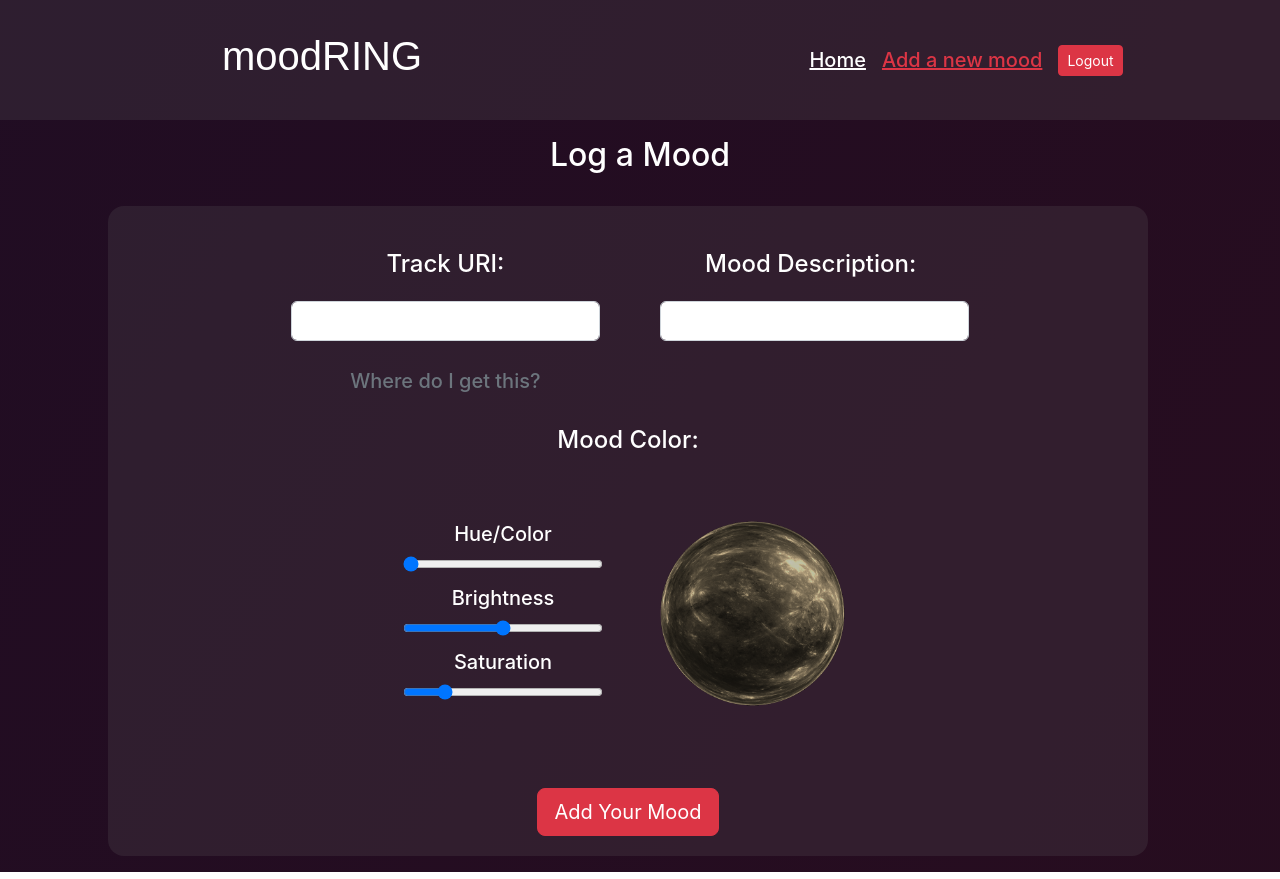
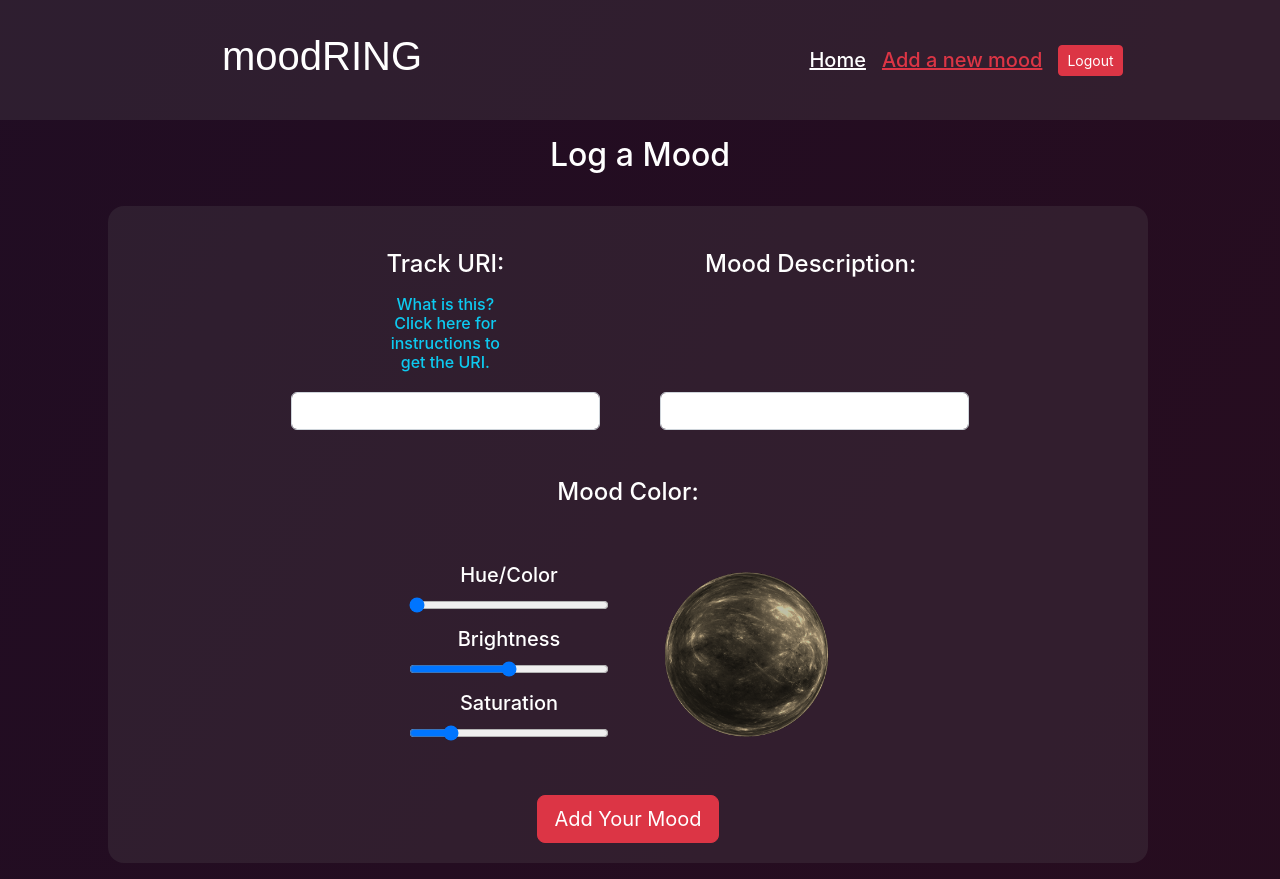
Before and after one commit to PSoteropulos/moodRING, a React (Create React App) app in the folder client/: page /form in a window 1280 px wide. Built offline with nearby package versions, Linux system fonts and the light colour scheme; no server answers.

Commit message:
orb sizing

```diff
--- a/client/src/components/Dashboard.js
+++ b/client/src/components/Dashboard.js
@@ -58,12 +58,12 @@ const Dashboard = (props) => {
             <div className='col row align-items-center justify-content-center'>
                 {list.map((mood, index)=>(
                     // <div key={index} className="col-10 row m-3 rounded-4 bg-secondary align-items-center justify-content-center">
-                    <div key={index} style={{background: 'rgba(100,100,100,0.2)'}} className="col-8 m-3 rounded-4 align-items-center justify-content-evenly backdrop-blur-md">
-                        <div className='row justify-content-evenly align-items-center p-4'>
-                            <div className='col-3 p-0'>
+                    <div key={index} style={{background: 'rgba(100,100,100,0.1)'}} className="col-9 m-3 rounded-4 align-items-center justify-content-center backdrop-blur-md">
+                        <div className='row justify-content-around align-items-center p-4'>
+                            <div className='col-4'>
                                 <iframe style={{borderRadius:14}} src={`https://open.spotify.com/embed/track/${mood.trackURI}?utm_source=generator`} width="100%" height='152' frameBorder="0" allow="autoplay; clipboard-write; encrypted-media; fullscreen; picture-in-picture" loading="lazy"></iframe>
                             </div>
-                            <div className='col-3 text-white' >
+                            <div className='col-4 text-white' >
                                 <div className='h2 pb-1'>
                                     <p>{mood.moodDescription}</p>
                                 </div>
@@ -82,8 +82,10 @@ const Dashboard = (props) => {
                                 :null
                                 }
                             </div>
-                            <div className='col-3' >
-                                <Orb formData={mood}/>
+                            <div className='col-4 d-flex  justify-content-center'>
+                                <div className='col-11'>
+                                    <Orb size={'110%'} formData={mood}/>
+                                </div>
                             </div>
                         </div>
                     </div>
--- a/client/src/components/Landing.js
+++ b/client/src/components/Landing.js
@@ -32,9 +32,13 @@ const Landing = () => {
 // things to do:
 // update landing description and photo
 // update instructions and make onClick
-// make navbar button flyout
+// make navbar button flyout (add anonymous/not on dashboard, add toggle for animated bg or static, +standard stuff)
 // make one user page
 // toggle your dashboard/all entries
+// update routes for logged in access, and make a catch all
+
+// bonus:
+// fuck with spotify api for search
 
 
 
--- a/client/src/components/MoodForm.js
+++ b/client/src/components/MoodForm.js
@@ -59,39 +59,42 @@ const MoodForm = (props) => {
     }
 
     return (
-        <div onClick={()=>setDisplayTooltip(false)}>
+        <div>
             <NavBar username={loggedUser.username}/>
             <p className='m-3 h2 text-white'>Log a Mood</p>
             <div className='col-12 row justify-content-center align-items-center p-3'>
                 <form style={{background: 'rgba(100,100,100,0.2)'}} className="col-10 p-3 rounded-4" onSubmit={handleSubmit}>
-                    {displayTooltip&& <div style={{position:'fixed', top:'5vh', width: '75%', height:'90vh', zIndex:1, background: 'rgba(0,0,0,0.95)'}} className='text-white justify-content-center rounded-4 h5 m-3 p-4'>
-                        <p className='p-1'>In your Spotify desktop app <a href="http://www.spotify.com">(click here to download)</a>, right-click the track name or picture.</p>
-                        <p className='p-1'>In the dropdown menu that opens, hover over Share. You should see two flyout options to the right (Copy Song Link, and Embed track).</p>
+                    {displayTooltip&& <div onClick={()=>setDisplayTooltip(false)} style={{position:'fixed', top:'5vh', width: '75%', height:'90vh', zIndex:1, background: 'rgba(0,0,0,0.95)'}} className='text-white justify-content-center rounded-4 h5 m-3 p-4'>
+                        <p className='p-1'>In your Spotify desktop or browser app, right-click on the track you wish to share.</p>
+                        <p className='p-1'>In the dropdown menu that opens, hover youre mouse over the Share option towards the bottom. You should see two flyout options to the right (Copy Song Link, and Embed track).</p>
                         <p className='p-1'>Hold down ALT on Windows (and whatever the Mac equivalent is, for you crazy Apple kids). The Copy Song Link option should change to 'Copy Spotify URI'. Click this, and paste it in to the form field on moodRING by pressing CTRL + V, or right clicking in the field and selecting paste on the dropdown.</p>
-                        <p className='p-1'>(Click anywhere to dismiss this message.)</p>
+                        <p className='p-1'>(Click anywhere within this window to dismiss this message.)</p>
                         <img style={{width:650}} src={uriTip} alt="instructions" />
                     </div>}
                     <div className='col row m-1 justify-content-center align-items-center'>
                         <div style={{minHeight:'20vh'}} className='col-4 m-3 mb-3 justify-content-center row align-items-evenly'>
                                 <label className='form-label text-white h4 p-2'>Track URI:</label>
+                                <p className='text-info h6 col-6 pb-2' onClick={(e)=>setDisplayTooltip(true)}>What is this? Click here for instructions to get the URI.</p>
                                 <input type="text" name="trackURI" className='form-control m-1' onChange={(e)=>handleChange(e)} value={formData.trackURI}/>
-                                {errors.trackURI && <span className='text-danger h5 m-1'>{errors.trackURI.message}</span>}<br/>
-                                <p className='text-secondary h5 col-9 mt-4' onMouseOver={()=>setDisplayTooltip(true)} >Where do I get this?</p>
+                                {errors.trackURI && <span className='text-danger h5 m-2'>{errors.trackURI.message}</span>}<br/>
                         </div>
                         <div style={{minHeight:'20vh'}}className='col-4 row m-3 mb-3 align-items-evenly'>
                             <label className='form-label text-white h4 p-2'>Mood Description:</label>
+                            <p className='opacity-0 h6 col-6 pb-2' >What is this? Click here for instructions to get the URI.</p>
                             <input type="text" name="moodDescription"className='form-control m-1' onChange={(e)=>handleChange(e)} value={formData.moodDescription}/>
-                            {errors.moodDescription && <span className='text-danger h5 m-1'>{errors.moodDescription.message}</span>}<br/>
-                            <p className='opacity-0 h5 mt-4' >_</p>
+                            {errors.moodDescription && <span className='text-danger h5 m-2'>{errors.moodDescription.message}</span>}<br/>
 
                         </div>
-                        <div className='col-6 mb-4'>
-                            <label className='form-label text-white h4 pt-2'>Mood Color:</label>
-                            {errors.hueRotateValue && <span className='text-danger h4'>{errors.hueRotateValue.message}</span>}<br/>
-                            {errors.brightnessValue && <span className='text-danger h4'>{errors.brightnessValue.message}</span>}<br/>
-                            {errors.saturateValue && <span className='text-danger h4'>{errors.saturateValue.message}</span>}<br/>
-                            <div>
-                                <Orb formData={formData} setFormData={setFormData}/>
+
+                        <div className='col-6 d-flex mt-1'>
+                            <div className='col-12 justify-content-center'>
+                                <label className='form-label text-white h4 '>Mood Color:</label>
+                                {errors.hueRotateValue && <span className='text-danger h4'>{errors.hueRotateValue.message}</span>}<br/>
+                                {errors.brightnessValue && <span className='text-danger h4'>{errors.brightnessValue.message}</span>}<br/>
+                                {errors.saturateValue && <span className='text-danger h4'>{errors.saturateValue.message}</span>}<br/>
+                                <div>
+                                    <Orb size={'75%'} formData={formData} setFormData={setFormData}/>
+                                </div>
                             </div>
                         </div>
 
--- a/client/src/components/Orb.js
+++ b/client/src/components/Orb.js
@@ -16,7 +16,7 @@ import crystalBall from '../assets/swirlyball.png' //top contender
 
 const Orb = (props) => {
 
-    const {formData, setFormData} = props
+    const {formData, setFormData, size} = props
 
     const hueRotateVal = formData.hueRotateValue
     const brightnessVal = formData.brightnessValue
@@ -29,7 +29,7 @@ const Orb = (props) => {
     }
 
     const orbStyle={
-        width:200,
+        width: size,
         filter:`grayscale(100%)sepia(100%)hue-rotate(${hueRotateVal}deg)brightness(${brightnessVal}%)saturate(${saturateVal}%)`
         // filter:`hue-rotate(${hueRotateVal}deg)saturate(${saturationRotateVal}%)`
     }
@@ -57,7 +57,7 @@ const Orb = (props) => {
 
     return (
         <>
-            <div className='col row justify-content-center align-items-center'>
+            <div className='col-12 d-flex justify-content-center align-items-center'>
                 {/* <p id='value'>Hue rotation (0 to 359 degrees) <br/>{hueRotateVal}deg</p>
                 <input name='hue' step={0.5} type="range" min={0} max={359} onChange={(e)=>hueValueChange(e)} value={hueRotateVal} ></input>
                 <p name='saturationLabel'>Saturation (10 to 300%) <br/>{saturationRotateVal}%</p>
@@ -65,6 +65,7 @@ const Orb = (props) => {
                 {/* <p id='value'>Sepia</p>
                 <input name='hue' step={0.5} type="range" min={0} max={100} onChange={(e)=>setSepiaRotateVal (e.target.value)} value={sepiaRotateVal} ></input> */}
                 {setFormData &&
+                <div className='d-flex col-6 justify-content-center'>
                     <div className='col justify-content-center align-items-center' id='sliders'>
                         <p className='form-label text-white h5' name='hueRotateValLabel'>Hue/Color</p>
                         <input style={{width:200}} name='hueRotateValue' step={0.25} type="range" min={0} max={359} onChange={(e)=>handleChange(e)} value={hueRotateVal} ></input>
@@ -72,8 +73,10 @@ const Orb = (props) => {
                         <input style={{width:200}} name='brightnessValue' step={1} type="range" min={50} max={100} onChange={(e)=>handleChange(e)} value={brightnessVal} ></input>
                         <p className='form-label text-white h5 pt-2' name='saturateValLabel'>Saturation</p>
                         <input style={{width:200}} name='saturateValue' step={1} type="range" min={10} max={500} onChange={(e)=>handleChange(e)} value={saturateVal} ></input>
-                </div>}
-                <div className='col' id="image">
+                    </div>
+                </div>
+                }
+                <div className='col-6' id="image">
                     <div className="tile"><img style={orbStyle} src={crystalBall} alt="" /> </div>
                 </div>
                 {/* <div>
```
Lines whose indentation alone changed are shown as unchanged.
